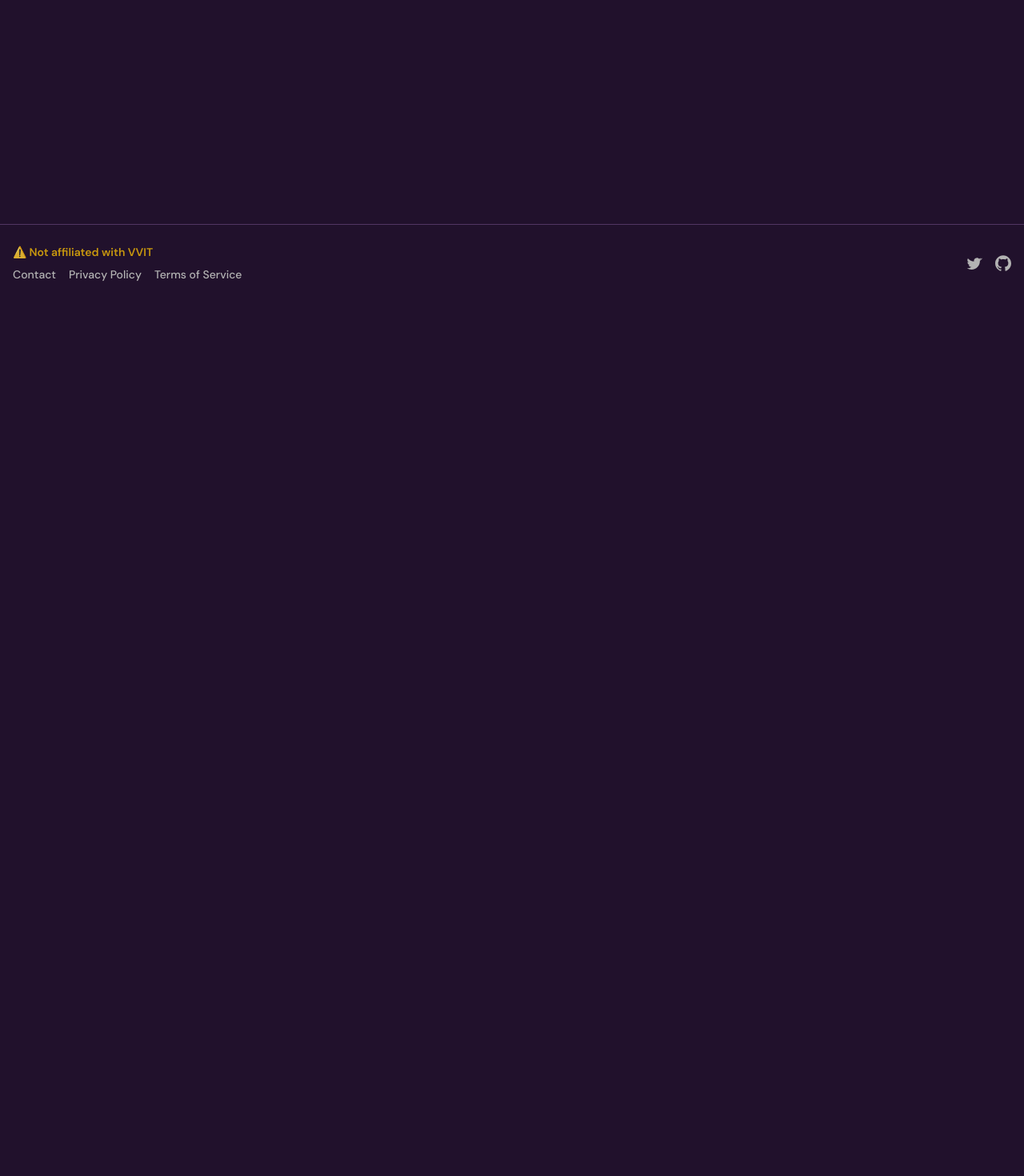
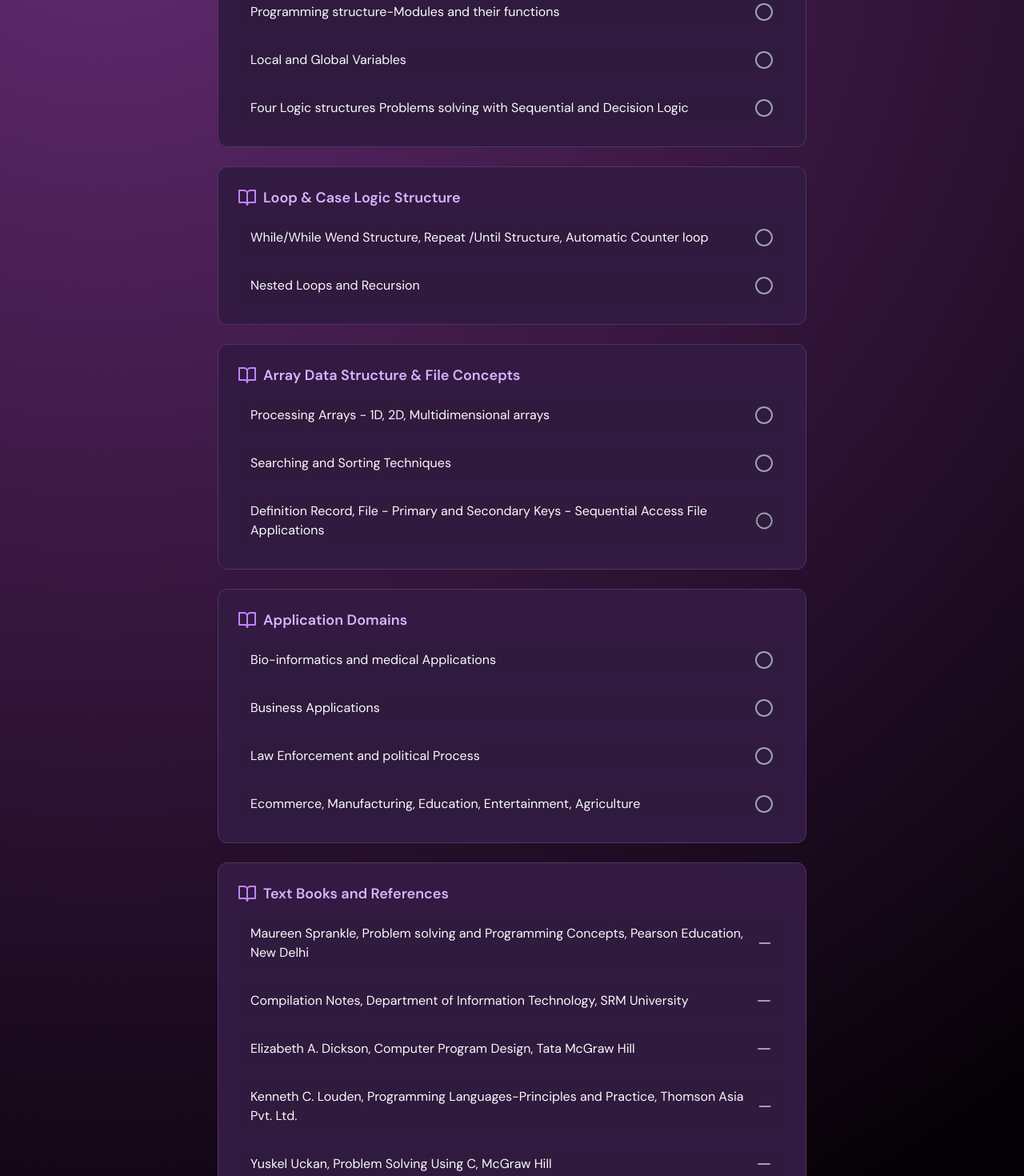
Before and after one commit to pyKinsu/VVITConnect, a Next.js app: page /bca/semester1/syllabus/106 in a window 1280 px wide. Before the commit this address had no page. Shown: the part 640-2110 px from the top of the page at 80% size. Before the commit the page ends 1017 px from the top, so only its background shows below. Built offline with nearby package versions, Linux system fonts and the light colour scheme.

Commit message:
Create page.tsx

```diff
--- /dev/null
+++ b/src/app/bca/semester1/syllabus/106/page.tsx
@@ -0,0 +1,118 @@
+"use client";
+
+import { FiCircle, FiCheckCircle, FiLoader, FiBookOpen, FiMinus } from "react-icons/fi";
+
+// ================== SYLLABUS DATA ==================
+const syllabusDataBCA106 = [
+  {
+    title: "Introduction to Problem Solving and Programming",
+    topics: [
+      { name: "Problem Solving Concepts - everyday life problems, types of problems", status: 0 },
+      { name: "Problem solving concepts for computers", status: 0 },
+      { name: "Algorithms and Flow charts", status: 0 },
+      { name: "Programming Concepts", status: 0 },
+    ],
+  },
+  {
+    title: "Logic Structures",
+    topics: [
+      { name: "Programming structure-Modules and their functions", status: 0 },
+      { name: "Local and Global Variables", status: 0 },
+      { name: "Four Logic structures Problems solving with Sequential and Decision Logic", status: 0 },
+    ],
+  },
+  {
+    title: "Loop & Case Logic Structure",
+    topics: [
+      { name: "While/While Wend Structure, Repeat /Until Structure, Automatic Counter loop", status: 0 },
+      { name: "Nested Loops and Recursion", status: 0 },
+    ],
+  },
+  {
+    title: "Array Data Structure & File Concepts",
+    topics: [
+      { name: "Processing Arrays - 1D, 2D, Multidimensional arrays", status: 0 },
+      { name: "Searching and Sorting Techniques", status: 0 },
+      { name: "Definition Record, File - Primary and Secondary Keys - Sequential Access File Applications", status: 0 },
+    ],
+  },
+  {
+    title: "Application Domains",
+    topics: [
+      { name: "Bio-informatics and medical Applications", status: 0 },
+      { name: "Business Applications", status: 0 },
+      { name: "Law Enforcement and political Process", status: 0 },
+      { name: "Ecommerce, Manufacturing, Education, Entertainment, Agriculture", status: 0 },
+    ],
+  },
+  {
+    title: "Text Books and References",
+    topics: [
+      { name: "Maureen Sprankle, Problem solving and Programming Concepts, Pearson Education, New Delhi" },
+      { name: "Compilation Notes, Department of Information Technology, SRM University" },
+      { name: "Elizabeth A. Dickson, Computer Program Design, Tata McGraw Hill" },
+      { name: "Kenneth C. Louden, Programming Languages-Principles and Practice, Thomson Asia Pvt. Ltd." },
+      { name: "Yuskel Uckan, Problem Solving Using C, McGraw Hill" },
+    ],
+  },
+];
+
+// ================== RENDER ICON FUNCTION ==================
+const renderIcon = (topic: any, sectionTitle: string) => {
+  if (sectionTitle === "Text Books and References") {
+    return <FiMinus className="text-gray-400 w-6 h-6" />;
+  }
+
+  switch (topic.status) {
+    case 1:
+      return <FiLoader className="text-yellow-400 w-6 h-6 animate-spin-slow" />;
+    case 2:
+      return <FiCheckCircle className="text-green-400 w-6 h-6" />;
+    default:
+      return <FiCircle className="text-gray-400 w-6 h-6" />;
+  }
+};
+
+// ================== SYLLABUS COMPONENT ==================
+export default function SyllabusBCA106() {
+  return (
+    <main className="min-h-screen px-4 py-8 max-w-3xl mx-auto">
+      <h1 className="text-2xl sm:text-3xl font-bold text-center mb-8 bg-clip-text text-transparent bg-gradient-to-r from-purple-400 to-pink-500">
+        📘 BCA-106 — Problem Solving and Programming Concepts (Elective 2)
+      </h1>
+
+      <div className="space-y-6">
+        {syllabusDataBCA106.map((section) => (
+          <div key={section.title} className="section-box text-left">
+            <h2 className="text-lg font-semibold flex items-center gap-2 mb-3 text-purple-300">
+              <FiBookOpen className="text-purple-400 w-6 h-6" /> {section.title}
+            </h2>
+            <ul className="space-y-3">
+              {section.topics.map((topic) => (
+                <li
+                  key={topic.name}
+                  className="flex items-center justify-between bg-muted/30 rounded-lg px-4 py-3 cursor-default text-sm sm:text-base"
+                >
+                  <span>{topic.name}</span>
+                  {renderIcon(topic, section.title)}
+                </li>
+              ))}
+            </ul>
+          </div>
+        ))}
+      </div>
+
+      <style>
+        {`
+          @keyframes spin-slow {
+            from { transform: rotate(0deg); }
+            to { transform: rotate(360deg); }
+          }
+          .animate-spin-slow {
+            animation: spin-slow 3s linear infinite;
+          }
+        `}
+      </style>
+    </main>
+  );
+}
```
